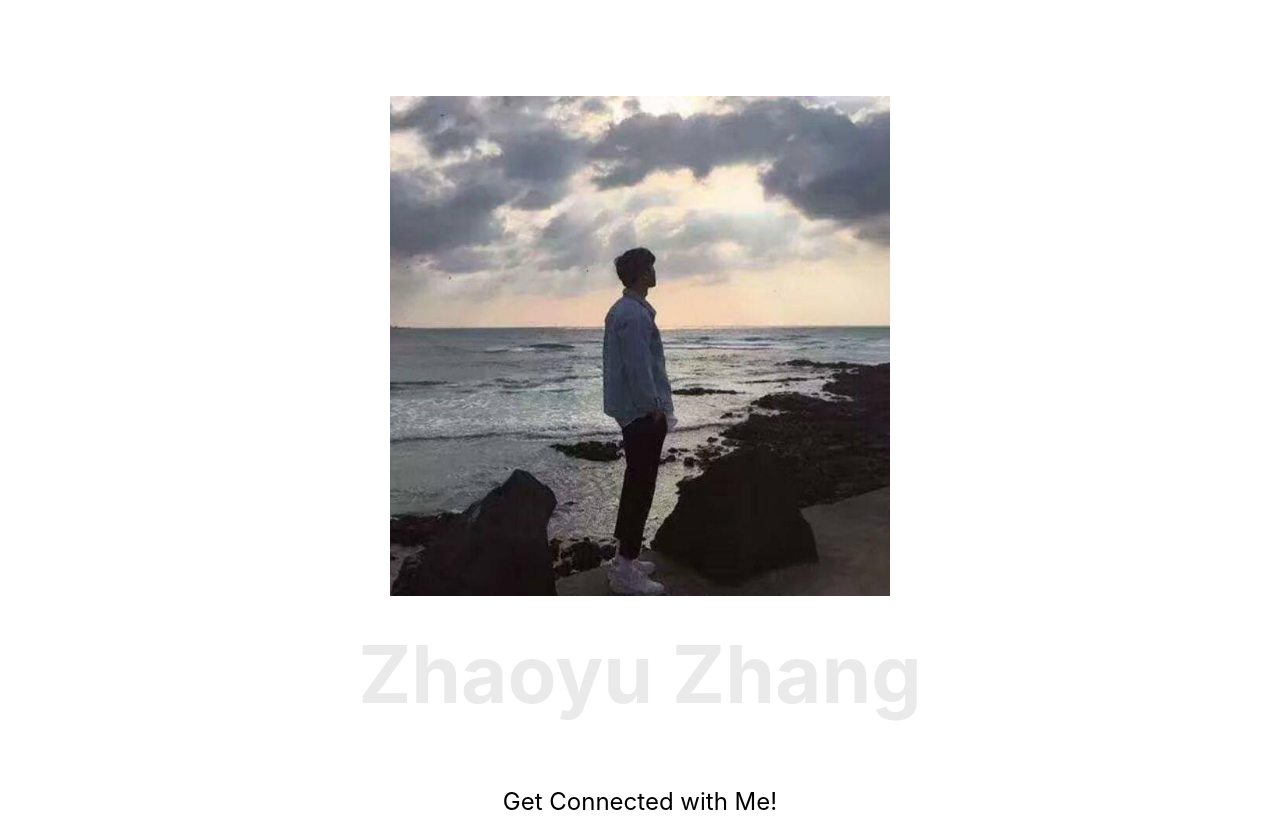
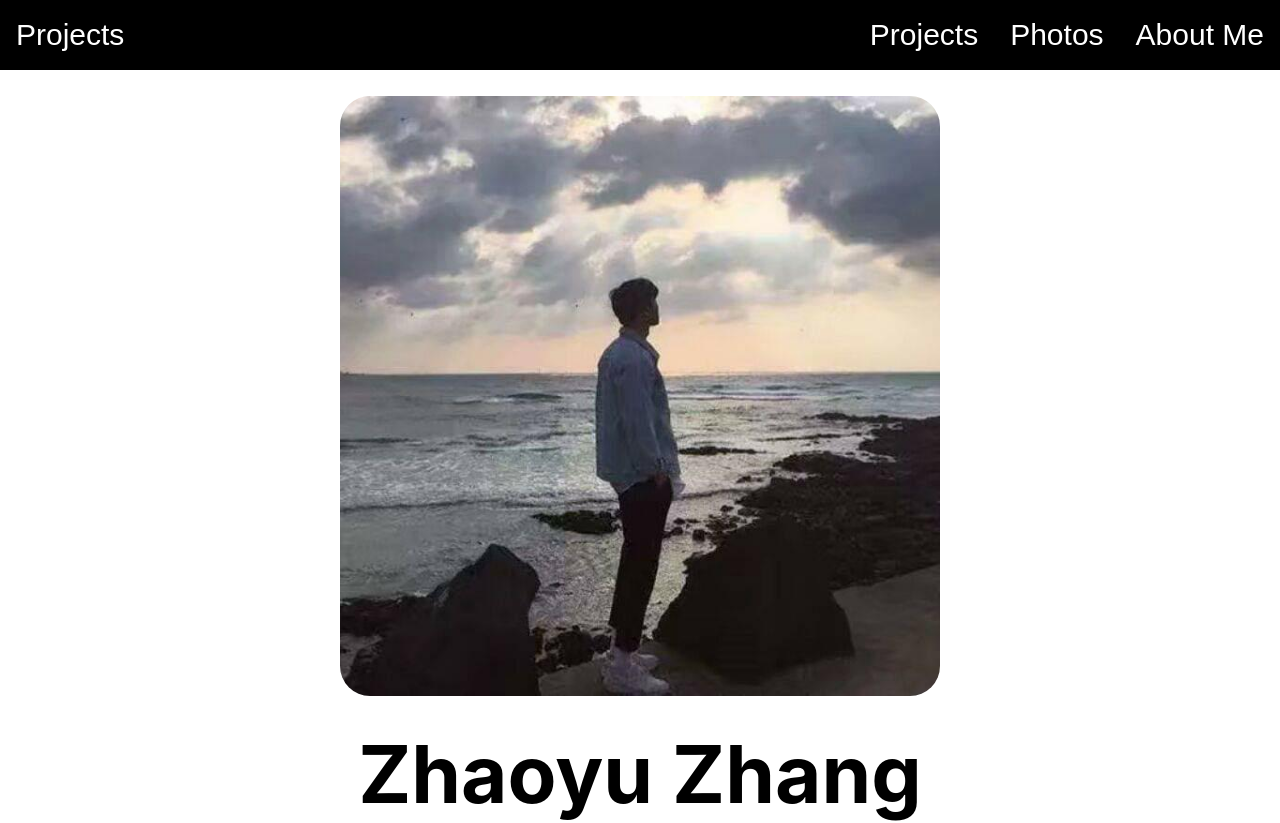
Before and after one commit to Zhayu517/personal-website, a Next.js app: page / in a window 1280 px wide. Shown: the top 823 px of the page. Built offline with nearby package versions, Linux system fonts and the light colour scheme.

Commit message:
Change background color, Repair header for now,

```diff
--- a/components/Header.tsx
+++ b/components/Header.tsx
@@ -5,15 +5,22 @@ type Props = {}
 
 function Header({}: Props) {
   return (
-    <div className={styles.header_wrapper} >
+    // <div className={styles.header_wrapper} >
         <header className={styles.header}>
             <div className={styles.section_one}>
+              <a href="https://github.com/Zhayu517" class="###"></a>
+              <button type='button' className={styles.tablink}>Projects</button>
+              {/* <button type='button' className={styles.tablink}>Photos</button>
+              <button type='button' className={styles.tablink}>About Me</button> */}
+            </div>
+
+            <div className={styles.section_two}>
                 <button type='button' className={styles.tablink}>Projects</button>
                 <button type='button' className={styles.tablink}>Photos</button>
                 <button type='button' className={styles.tablink}>About Me</button>
             </div>
         </header>
-    </div>
+    // </div>
   )
 }
 
--- a/pages/index.tsx
+++ b/pages/index.tsx
@@ -1,6 +1,5 @@
 import type { NextPage } from 'next'
 import Head from 'next/head'
-import Image from 'next/image'
 import styles from '../styles/Home.module.css'
 import Header from '../components/Header'
 
@@ -17,8 +16,9 @@ const Home: NextPage = () => {
 
       <main className={styles.main}>
 
+        <div className={styles.contentContainer}>
           <div className={styles.imageContainer}>
-          <Image className={styles.imageContainer} src={'/images/me.jpg'} alt="My Image" width={500} height={500}/>
+            <img className={styles.image} src={'/images/me.jpg'} alt="My Image" />
           </div>
 
           <h1 className={styles.title}>
@@ -28,6 +28,7 @@ const Home: NextPage = () => {
           <p className={styles.description}>
             Get Connected with Me!
           </p>
+        </div>
 
       </main>
 
@@ -39,7 +40,7 @@ const Home: NextPage = () => {
         >
           Powered by{' '}
           <span className={styles.logo}>
-            <Image src="/Images/vercel.svg" alt="Vercel Logo" width={72} height={16} />
+            <img src="/Images/vercel.svg" alt="Vercel Logo" />
           </span>
         </a>
       </footer>
--- a/styles/Header.module.css
+++ b/styles/Header.module.css
@@ -1,25 +1,26 @@
 .header {
   position: fixed;
   top: 0;
+  left: 0;
+  padding: 0px;
+  margin: 0;
+  width: 100%;
+  background-color: black;
+
   display: flex;
-  flex: 1;
-  padding: 2rem 0;
-  /* border-top: 1px solid #eaeaea; */
-  justify-content: center;
-  align-items: center;
+  flex-direction: row;
+  justify-content: space-between;
 
-  width: var(--full);
-  margin: auto;
-  padding-left: var(--geist-page-margin);
-  padding-right: var(--geist-page-margin);
+  height: 70px;
+
+  /* align-items: space-between; */
 }
 
-.header:hover {
-  /* border-top: 1px solid #eaeaea; */
+/* .header:hover {
   color: gray;
-}
+} */
 
-.header_wrapper {
+/* .header_wrapper {
   position: sticky;
   top: 0;
   display: flex;
@@ -37,7 +38,7 @@
 
   box-shadow: none;
   transition: box-shadow .2s ease 0s,background-color .2s ease 0s;
-}
+} */
 
 .tablink {
   background-color: transparent;
@@ -47,7 +48,7 @@
   outline: none;
   cursor: pointer;
   padding: 14px 16px;
-  font-size: 17px;
+  font-size: 30px;
 }
 
 .tablink:hover {
@@ -55,9 +56,9 @@
   color: gray;
 }
 
-.section_one {
-  flex: 1 1;
+.section_one, .section_two {
   display: flex;
   justify-content: center;
   align-items: center;
+  margin: 0px;
 }
--- a/styles/Home.module.css
+++ b/styles/Home.module.css
@@ -13,15 +13,28 @@
   color: gray;
 }
 
+.contentContainer {
+  width: 600px;
+}
+
 .imageContainer {
   display: flex;
   padding: 2rem 0;
   position: relative;
+
+  border-radius: 5%;
+
+  width: 100%;
+}
+
+.image {
+  width: 100%;
+
+  border-radius: 5%;
 }
 
 .container {
-  /* background-color: orange; */
-  padding: 0 2rem;
+  background-color: white;
 }
 
 .main {
@@ -41,6 +54,12 @@
   border-top: 1px solid #eaeaea;
   justify-content: center;
   align-items: center;
+
+  background-color: black;
+
+  width: 100%;
+
+  margin: 0px;
 }
 
 .footer a {
@@ -51,7 +70,7 @@
 }
 
 .title a {
-  color: #eaeaea;
+  color: black;
   text-decoration: none;
 }
 
@@ -65,6 +84,7 @@
   margin: 0;
   line-height: 1.15;
   font-size: 5.0rem;
+
 }
 
 .title,
@@ -76,6 +96,7 @@
   margin: 4rem 0;
   line-height: 1.5;
   font-size: 1.5rem;
+  color: black;
 }
 
 .code {
```
Lines whose indentation alone changed are shown as unchanged.
